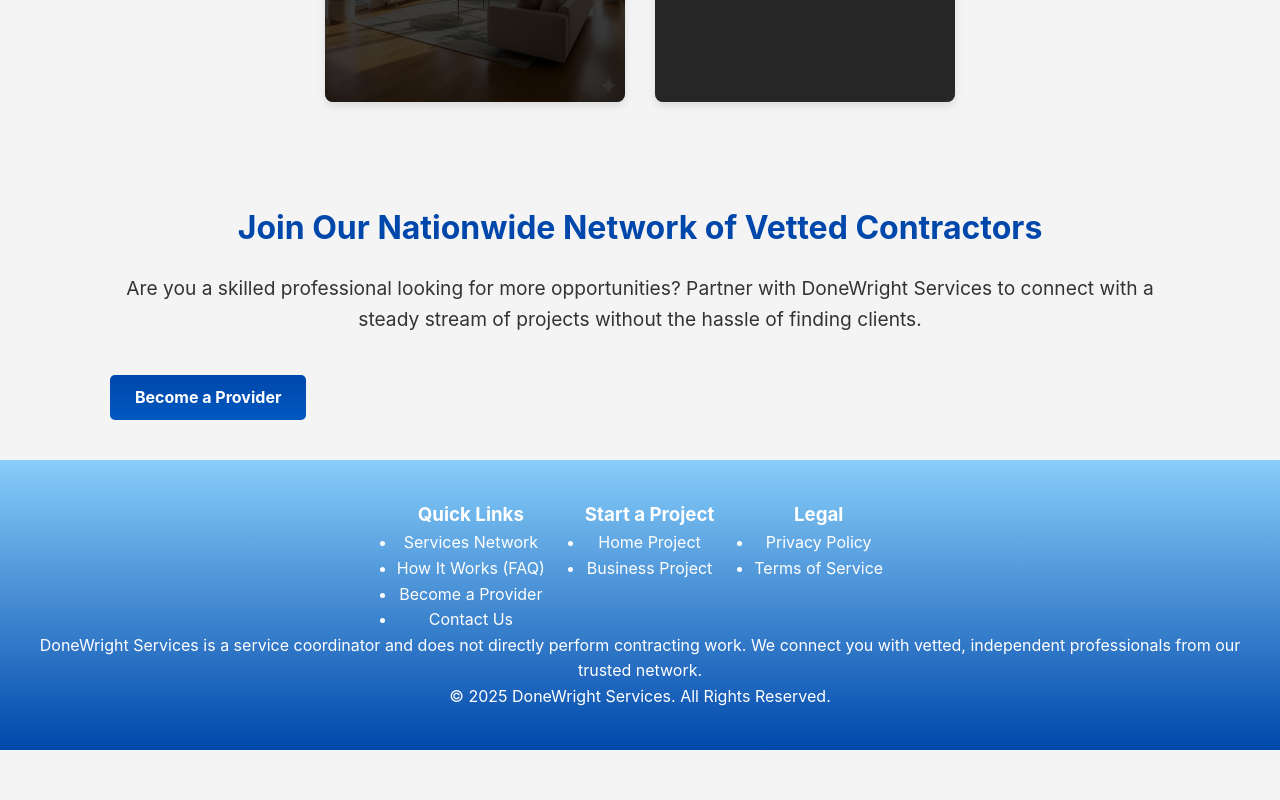
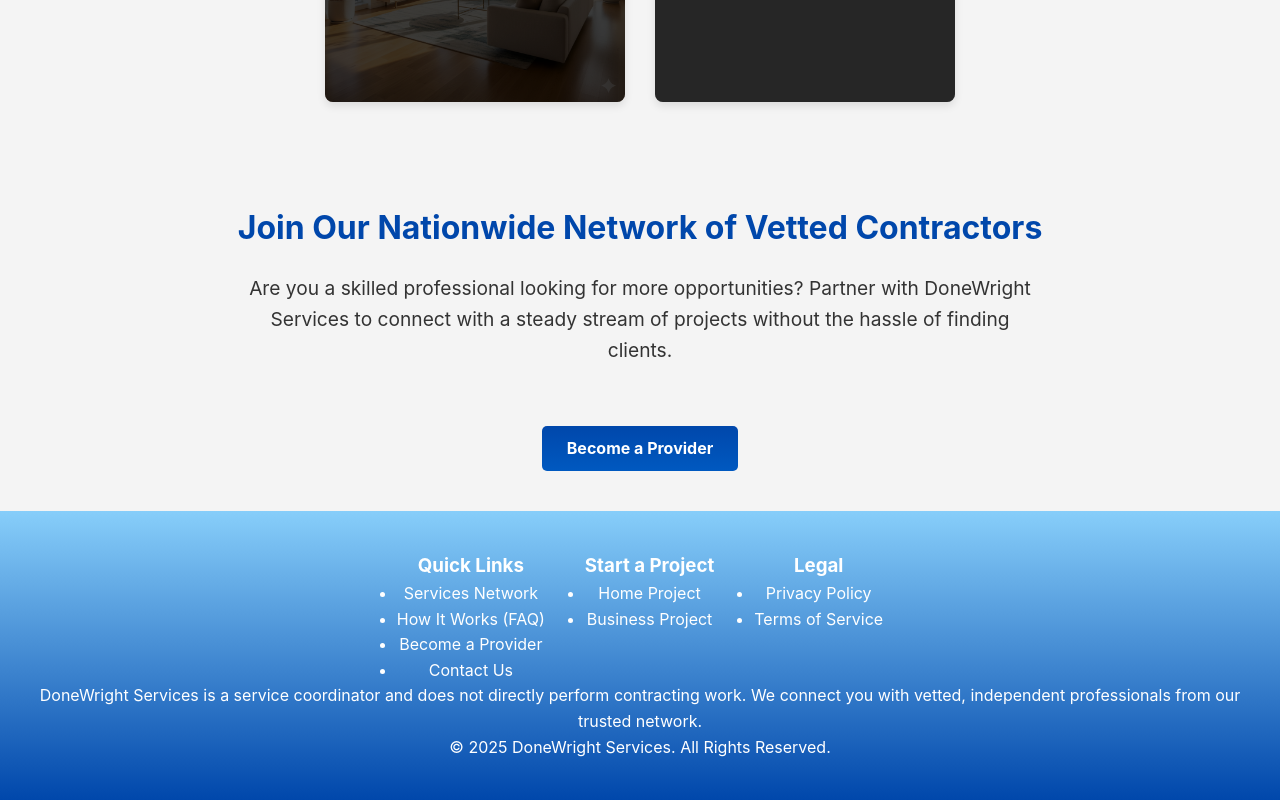
Before and after one commit to uploadnprogress/DWreact, a React (Vite) app: page / in a window 1280 px wide. Shown: the part 877-1677 px from the top of the page. Before the commit the page ends 1627 px from the top, so only its background shows below. Built offline with nearby package versions, Linux system fonts and the light colour scheme; grey boxes are pictures that could not be loaded.

Commit message:
CSS Hammer: Force alignment on Homepage Join Network section

```diff
--- a/src/styles.css
+++ b/src/styles.css
@@ -525,3 +525,32 @@
     margin: 0 auto;
     padding: 20px;
 }
+
+/* =========================================
+   10. HOMEPAGE ALIGNMENT FIX (Join Network)
+   ========================================= */
+
+/* Force the entire "Join Our Network" section to center text */
+#join-network {
+    text-align: center !important;
+    display: flex;
+    flex-direction: column;
+    align-items: center;
+}
+
+/* Force the button wrapper to center the button */
+#join-network .form-button-wrapper {
+    display: flex !important;
+    justify-content: center !important;
+    width: 100% !important;
+    text-align: center !important;
+    margin-top: 20px;
+}
+
+/* Ensure the intro paragraph is also centered and readable */
+#join-network .intro {
+    max-width: 800px;
+    margin-left: auto;
+    margin-right: auto;
+    text-align: center !important;
+}
```
